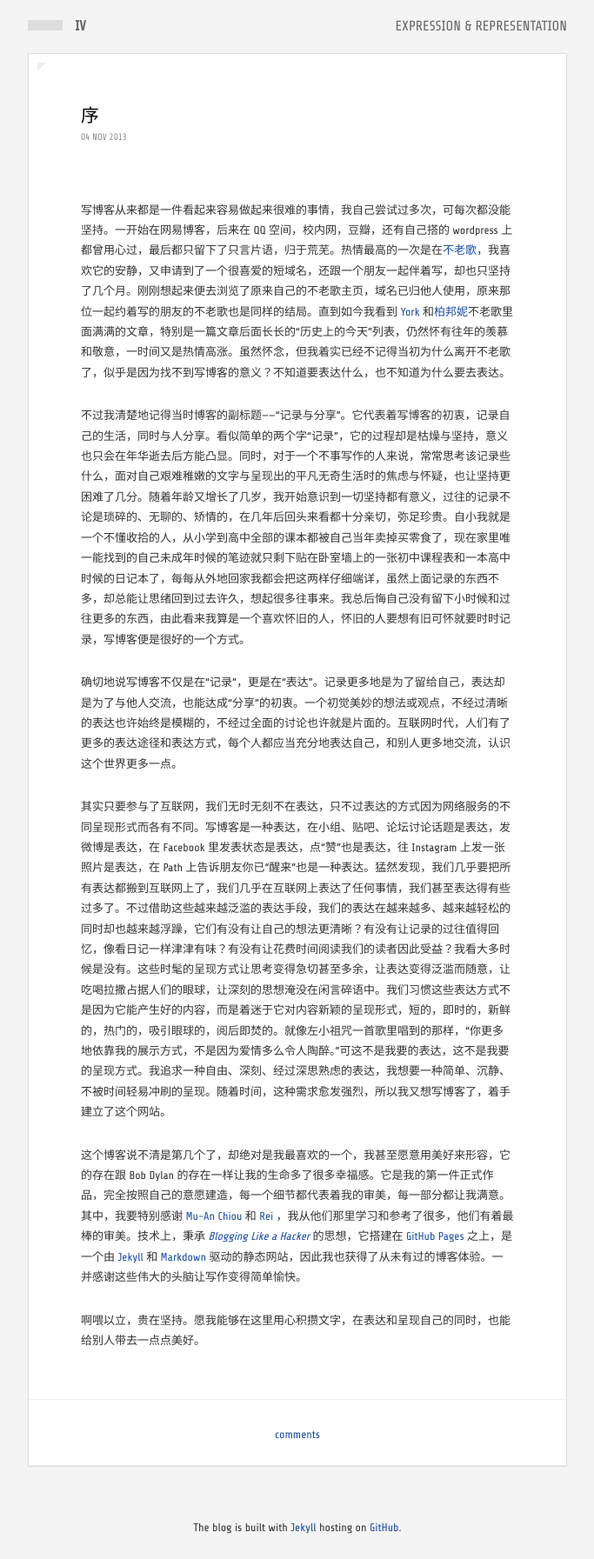
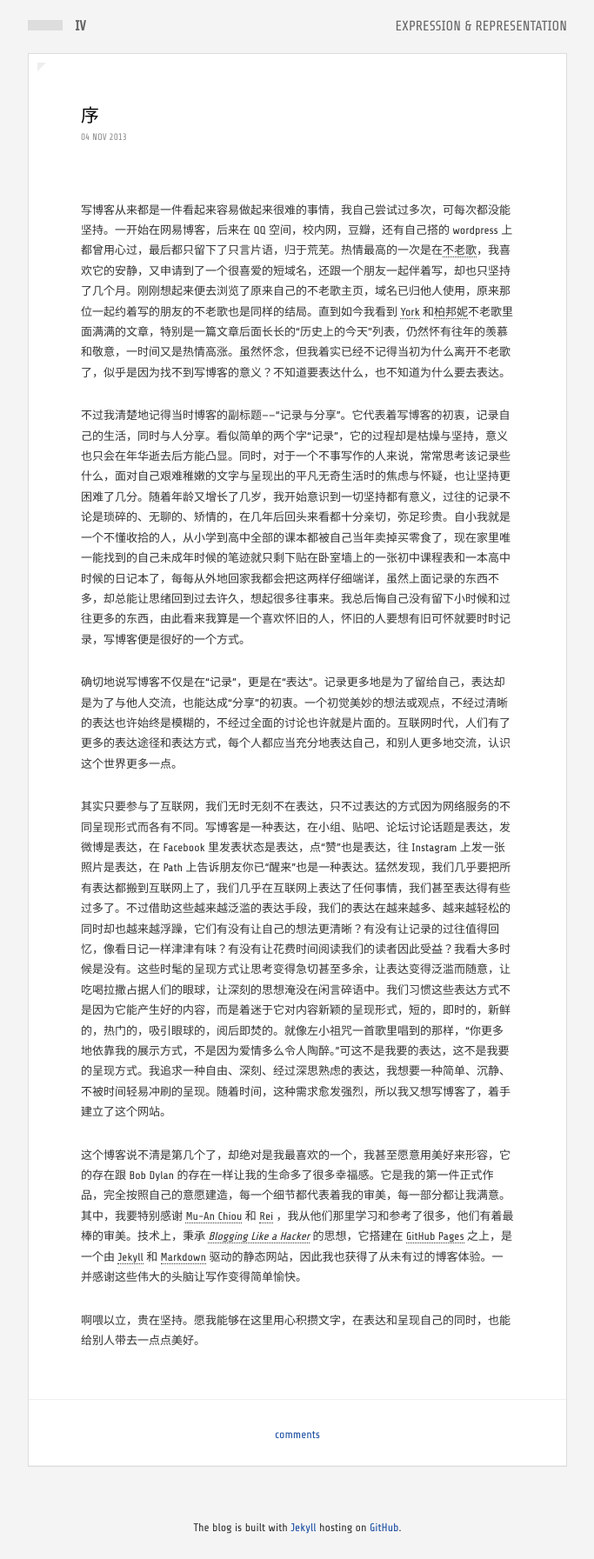
Before and after one commit to kidlj/awei, a Jekyll site: the page built from index.html, in a window 1280 px wide. Shown: the whole page at 87% size, without its empty margins (298-981 px from the left). Built offline with Jekyll 4.4.1, drawn with Linux system fonts in a browser that asks for light colours; Markdown is read by kramdown in place of the engine named in the settings.

Commit message:
style tweak for <a> in article

```diff
--- a/css/style.css
+++ b/css/style.css
@@ -76,7 +76,8 @@ article {
 			text-transform: uppercase;
 			margin: 0; }
 		article header .post-title a {
-			color: #000; }
+			color: #000;
+			border-bottom: none; }
 		article header .post-title a:hover {
 			color: #BA2636; }
 		article header .datetime {
@@ -101,6 +102,9 @@ article {
 		border-radius: 4px; }
 	article hr {
 		border-color: #efefef; }
+	article a {
+		color: #343434;
+		border-bottom: 1px dotted; }
 
 .wrapper {
   max-width: 620px;
```
